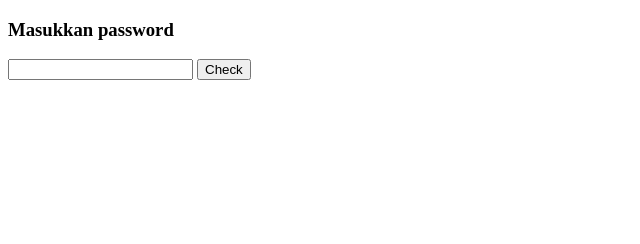
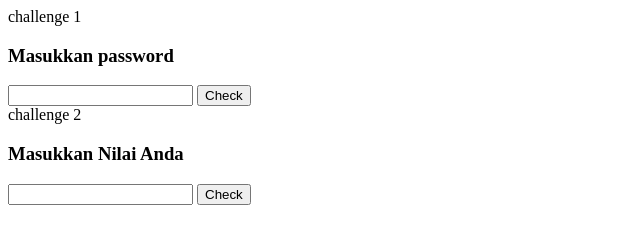
Before and after one commit to nafa39/Belajar-Git, a plain HTML site: page Week 2/[Day 2] Javascript/challenge.html in a window 1280 px wide. Shown: the whole page, without its empty margins (0-640 px from the left). Drawn offline with Linux system fonts and the light colour scheme.

Commit message:
abis di branch

```diff
--- a/Week 2/[Day 2] Javascript/challenge.html
+++ b/Week 2/[Day 2] Javascript/challenge.html
@@ -2,9 +2,10 @@
 <html lang="en">
     <head>
         <meta charset="utf-8">
-        <title>Challenge Day2 Week2</title>
+        <title>Challenge Javascript</title>
     </head>
     <body>
+        <div>challenge 1
         <h3>Masukkan password</h3>
         <input type="password" id="inputPassword">
         <button onclick="checkPassword()">Check</button>
@@ -20,5 +21,31 @@
             }
         }
         </script>
+        </div>
+        <div>challenge 2
+            <h3>Masukkan Nilai Anda</h3>
+            <input type="number" id="inputScore">
+            <button onclick="checkScore()">Check</button>
+            <script>
+                function checkScore(){
+                    let userScore = document.getElementById("inputScore").value;
+                    if (userScore <= 100 && userScore >= 80){
+                        alert("Your grade is A")
+                    }
+                    else if (userScore < 80 && userScore >= 60){
+                        alert("Your grade is B")
+                    }
+                    else if (userScore < 60 && userScore >= 40){
+                        alert("Your grade is C")
+                    }
+                    else if (userScore < 40){
+                        alert("Your grade is D")
+                    }
+                    else{
+                        alert("cannot calculate you grade")
+                    }
+                }
+            </script>
+        </div>
     </body>
 </html>
```
